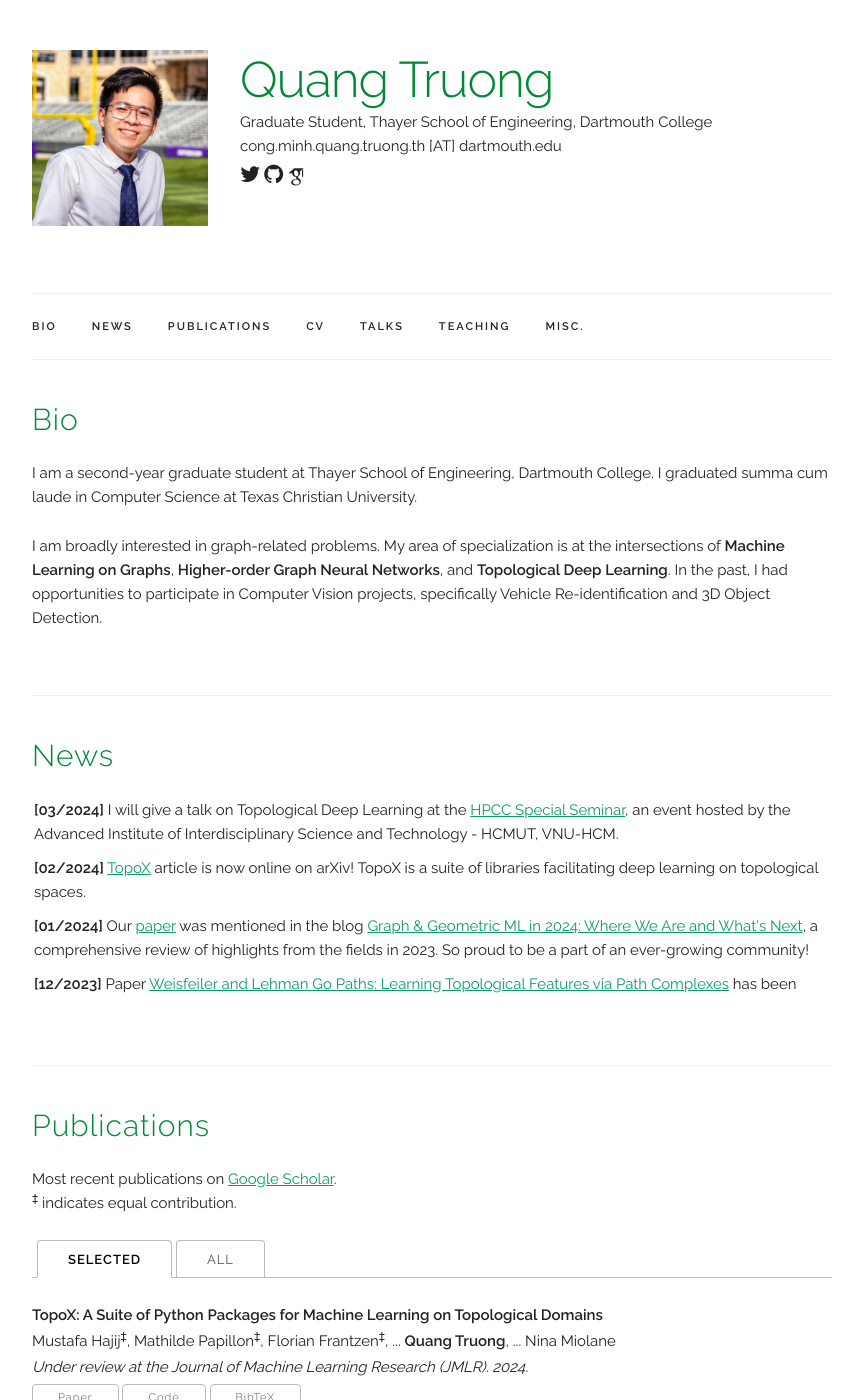
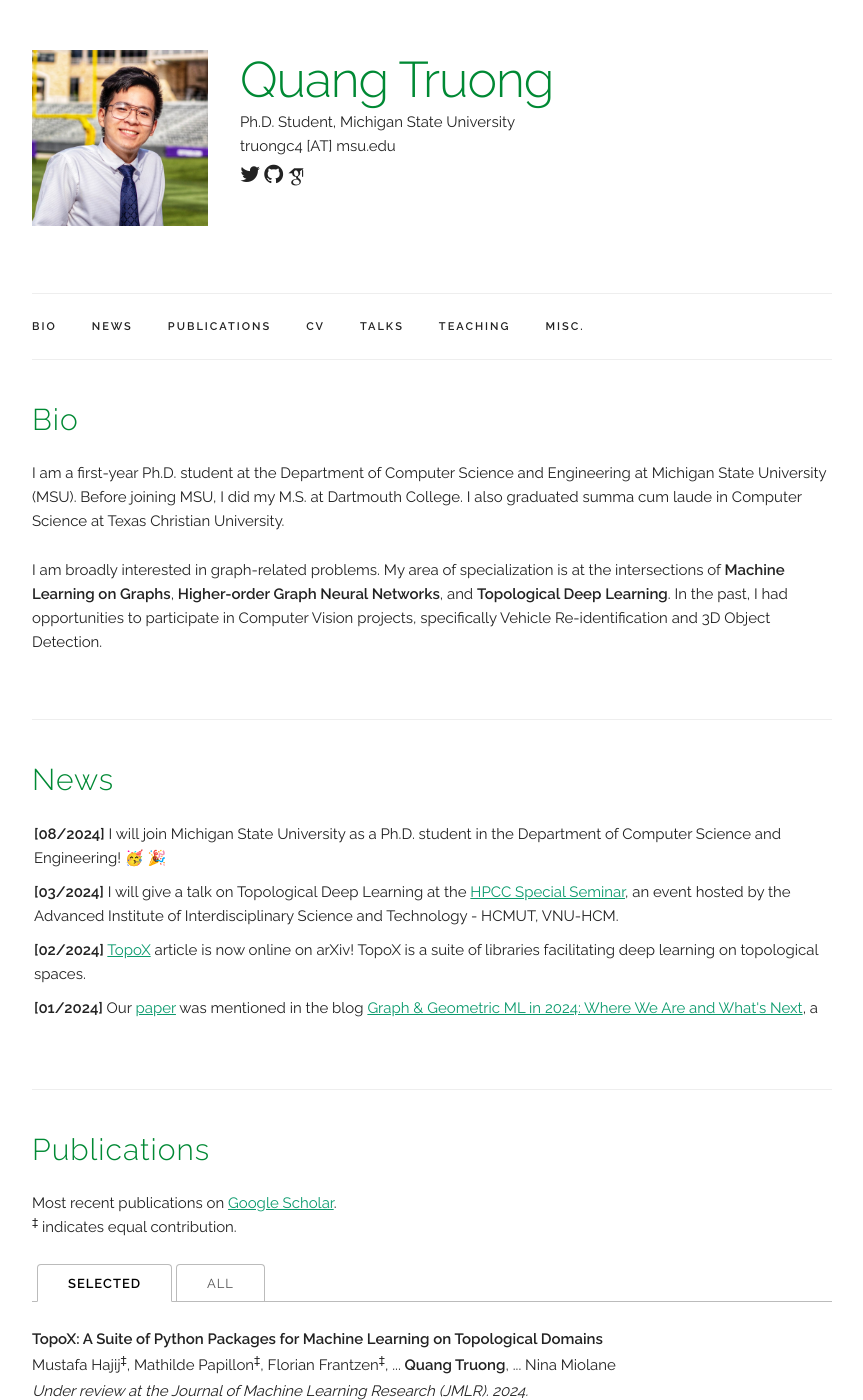
Before and after one commit to quang-truong/quang-truong.github.io, a Jekyll site: the page built from index.html, in a window 1280 px wide and 1400 px high. Shown: the whole window, without its empty margins (208-1071 px from the left). Built offline with Jekyll 4.4.1, drawn with Linux system fonts in a browser that asks for light colours; some web fonts are replaced; some of the changed text lies outside the part shown.

Commit message:
update new website

```diff
--- a/_data/main_info.yaml
+++ b/_data/main_info.yaml
@@ -1,6 +1,6 @@
 name: "Quang Truong"
-title: "Graduate Student, Thayer School of Engineering, Dartmouth College"
-email: "cong.minh.quang.truong.th [AT] dartmouth.edu"
+title: "Ph.D. Student, Michigan State University"
+email: "truongc4 [AT] msu.edu"
 profile_pic: "/assets/profile-pics/avatar.jpg"
 twitter: "https://twitter.com/QuangTruong_BB"
 # linkedin: "https://www.linkedin.com/in/msaveski"
--- a/index.html
+++ b/index.html
@@ -7,7 +7,7 @@ title: Home
 <div class="docs-section" id="bio">
   <h4>Bio</h4>
   <p>
-  I am a second-year graduate student at Thayer School of Engineering, Dartmouth College. I graduated summa cum laude in Computer Science at Texas Christian University.
+  I am a first-year Ph.D. student at the Department of Computer Science and Engineering at Michigan State University (MSU). Before joining MSU, I did my M.S. at Dartmouth College. I also graduated summa cum laude in Computer Science at Texas Christian University.
   </p>
 
   <p>
@@ -39,6 +39,9 @@ title: Home
   <h4>News</h4>
   <!-- <p> Scroll for older news </p> -->
   <UL style="list-style-type: none; padding: 2px; overflow-y: scroll; height:200px;">
+    <li> <b>[08/2024]</b>
+      I will join Michigan State University as a Ph.D. student in the Department of Computer Science and Engineering! 🥳 🎉
+    </li>
     <li> <b>[03/2024]</b>
       I will give a talk on Topological Deep Learning at the <a href="https://hpcc.vn/event/hpcc-special-seminar-decoding-computational-challenges/" target="_blank">HPCC Special Seminar</a>, an event hosted by the Advanced Institute
       of Interdisciplinary Science and Technology - HCMUT, VNU-HCM.
```
Also changed, not shown: _data/experience.yaml (+8 -0 lines), 1 other file.
